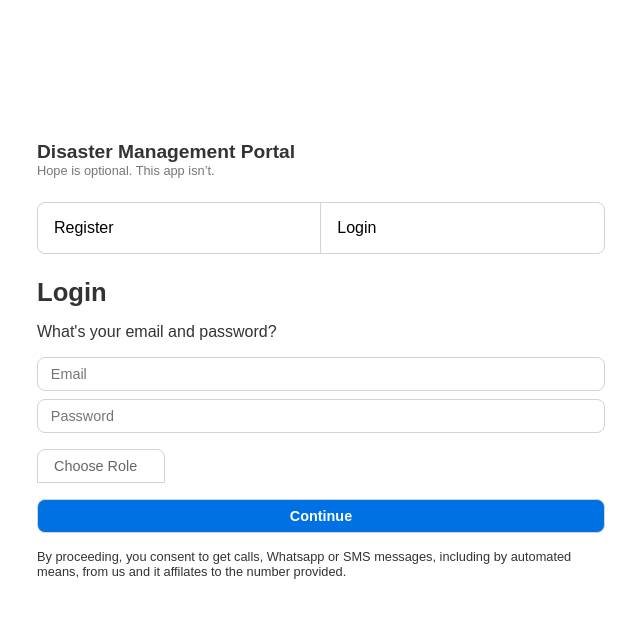
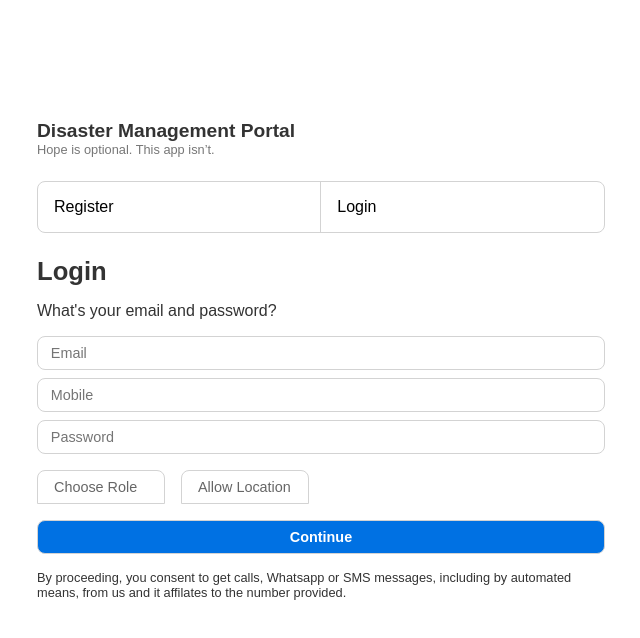
Before and after one commit to priyanshu16095/disaster-management, a React (Vite) app: page /auth in a window 1280 px wide. Shown: the top 638 px of the page, without its empty margins (319-959 px from the left). Built offline with nearby package versions, Linux system fonts and the light colour scheme; a web font is replaced by a local one.

Commit message:
Create UserContext and make login and signup form work

```diff
--- /dev/null
+++ b/src/context/UserContext.jsx
@@ -0,0 +1,33 @@
+import { createContext, useContext, useEffect, useState } from "react"
+
+const UserContext = createContext()
+
+const UserContextProvider = ({children}) => {
+    const [userData, setUserData] = useState(
+        {
+            firstName: "",
+            lastName: "",
+            email: "",
+            mobile: "",
+            password: ""
+        }
+    )
+
+    const updateUserData = (field, value) => {
+    setUserData((prev) => ({
+      ...prev,
+      [field]: value,
+    }))
+  }
+
+    return (
+        <UserContext.Provider value={{userData, updateUserData}}>
+            {children}
+        </UserContext.Provider>
+    )
+}
+export default UserContextProvider
+
+export const UserState = () => {
+    return useContext(UserContext)
+}
--- a/src/main.jsx
+++ b/src/main.jsx
@@ -4,12 +4,15 @@ import App from './App.jsx'
 import './index.css'
 import { AuthContextProvider } from './context/AuthContext.jsx'
 import ThemeContextProvider from './context/ThemeContext.jsx'
+import UserContextProvider from './context/UserContext.jsx'
 
 ReactDOM.createRoot(document.getElementById('root')).render(
   <React.StrictMode>
     <AuthContextProvider>
       <ThemeContextProvider>
-        <App />
+        <UserContextProvider>
+          <App />
+        </UserContextProvider>
       </ThemeContextProvider>
     </AuthContextProvider>
   </React.StrictMode>,
--- a/src/pages/Auth.jsx
+++ b/src/pages/Auth.jsx
@@ -1,46 +1,106 @@
 import React, { useState } from 'react'
-import Modal from '../components/Modal'
 import { AnimatePresence } from 'framer-motion'
 import KeyboardArrowLeftIcon from '@mui/icons-material/KeyboardArrowLeft';
 import { AuthState } from '../context/AuthContext'
 import { useNavigate } from 'react-router-dom';
 import Logo from '../components/Logo';
 import { motion } from 'framer-motion'
+import { UserState } from '../context/UserContext';
 
 function Register({ handleRegister }) {
+    const [data, setData] = useState([
+        { placeholder: "First Name", value: "" },
+        { placeholder: "Last Name", value: "" },
+        { placeholder: "Email", value: "" },
+        { placeholder: "Mobile", value: "" },
+        { placeholder: "Password", value: "" }
+    ])
+
+    const handleChange = (index, newValue) => {
+        setData((prev) =>
+            prev.map((item, i) =>
+                i === index ? { ...item, value: newValue } : item
+            )
+        );
+    };
+
+    const { updateUserData } = UserState();
+
+    const handleSubmit = () => {
+        updateUserData("firstName", data[0].value)
+        updateUserData("lastName", data[1].value)
+        updateUserData("email", data[2].value)
+        updateUserData("mobile", data[3].value)
+        updateUserData("password", data[4].value)
+
+        handleRegister()
+    }
+
     return (
         <div className='flex-v gap'>
             <p className="title">Register</p>
             <p>What's your username, email and password?</p>
             <div className="flex-v gap-sm">
-                <input type="text" placeholder='Username' />
-                <input type="text" placeholder='Email' />
-                <input type="text" placeholder='Password' />
+                {data &&
+                    data.map((item, index) => (
+                        <input type='text' key={index} placeholder={item.placeholder} value={item.value} onChange={(e) => handleChange(index, e.target.value)} />
+                    ))}
             </div>
-            <DropDown />
-            <button onClick={handleRegister}>Continue</button>
+            <div className="flex-h gap">
+                <DropDown title={"Choose Role"} data={["Admin", "User"]} />
+                <DropDown title={"Allow Location"} data={["Yes", "No"]} />
+            </div>
+            <button onClick={handleSubmit}>Continue</button>
             <p className="font-xsm">By proceeding, you consent to get calls, Whatsapp or SMS messages, including by automated means, from us and it affilates to the number provided.</p>
         </div>
     )
 }
+
 function Login({ handleLogin }) {
+    const [data, setData] = useState([
+        { placeholder: "Email", value: "" },
+        { placeholder: "Mobile", value: "" },
+        { placeholder: "Password", value: "" }
+    ])
+
+    const { updateUserData } = UserState();
+
+    const handleSubmit = () => {
+        updateUserData("email", data[0].value)
+        updateUserData("mobile", data[1].value)
+        updateUserData("password", data[2].value)
+
+        handleLogin()
+    }
+
+    const handleChange = (index, newValue) => {
+        setData((prev) =>
+            prev.map((item, i) =>
+                i === index ? { ...item, value: newValue } : item
+            )
+        );
+    };
+
     return (
         <div className='flex-v gap'>
             <p className="title">Login</p>
             <p>What's your email and password?</p>
             <div className="flex-v gap-sm">
-                <input type="text" placeholder='Email' />
-                <input type="text" placeholder='Password' />
+                {data &&
+                    data.map((item, index) => (
+                        <input type='text' key={index} placeholder={item.placeholder} value={item.value} onChange={(e) => handleChange(index, e.target.value)} />
+                    ))}
             </div>
-            <DropDown />
-            <button onClick={handleLogin}>Continue</button>
+            <div className="flex-h gap">
+                <DropDown title={"Choose Role"} data={["Admin", "User"]} />
+                <DropDown title={"Allow Location"} data={["Yes", "No"]} />
+            </div>
+            <button onClick={handleSubmit}>Continue</button>
             <p className="font-xsm">By proceeding, you consent to get calls, Whatsapp or SMS messages, including by automated means, from us and it affilates to the number provided.</p>
         </div>
     )
 }
-function DropDown() {
-    const title = "Choose Role"
-    const data = ['Admin', 'User']
+function DropDown({ title, data }) {
     const [showDropdown, setShowDropDown] = useState(false)
     const [choosenValue, setChoosenValue] = useState('')
 
@@ -54,19 +114,21 @@ function DropDown() {
         <div className='dropdown flex-v'>
             <p className='dropdown__title' onClick={handleShowDropDown}>{choosenValue === '' ? title : choosenValue}</p>
             <div className={`dropdown__list flex-v ${showDropdown ? 'show__dropdown' : 'hide__dropdown'}`}>
-                {data.map((item, index) => (
+                {data ? data.map((item, index) => (
                     <p className='dropdown__item' key={index} onClick={() => handleSelectValue(item)}>{item}</p>
-                ))}
+                )) : <p>Dropdown</p>}
             </div>
         </div>
     )
 }
 function OtpForm({ hanldeSubmitOtp }) {
+    const { userData } = UserState()
+
     return (
         <div className='flex-v gap'>
             <p className="title">OTP</p>
             <div className="flex-v gap-sm">
-                <p>Enter the OTP sent to +91-9027644034</p>
+                <p>Enter the OTP sent to +91-{userData.mobile}</p>
                 <OtpInput length={4} />
                 <button onClick={hanldeSubmitOtp}>Continue</button>
             </div>
```
